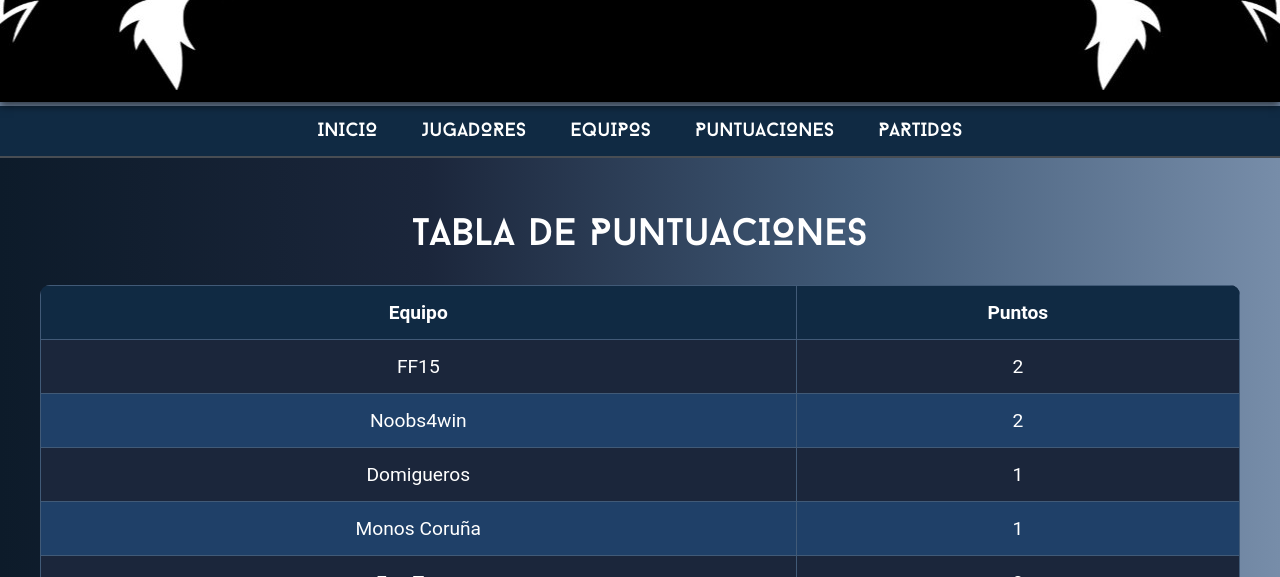
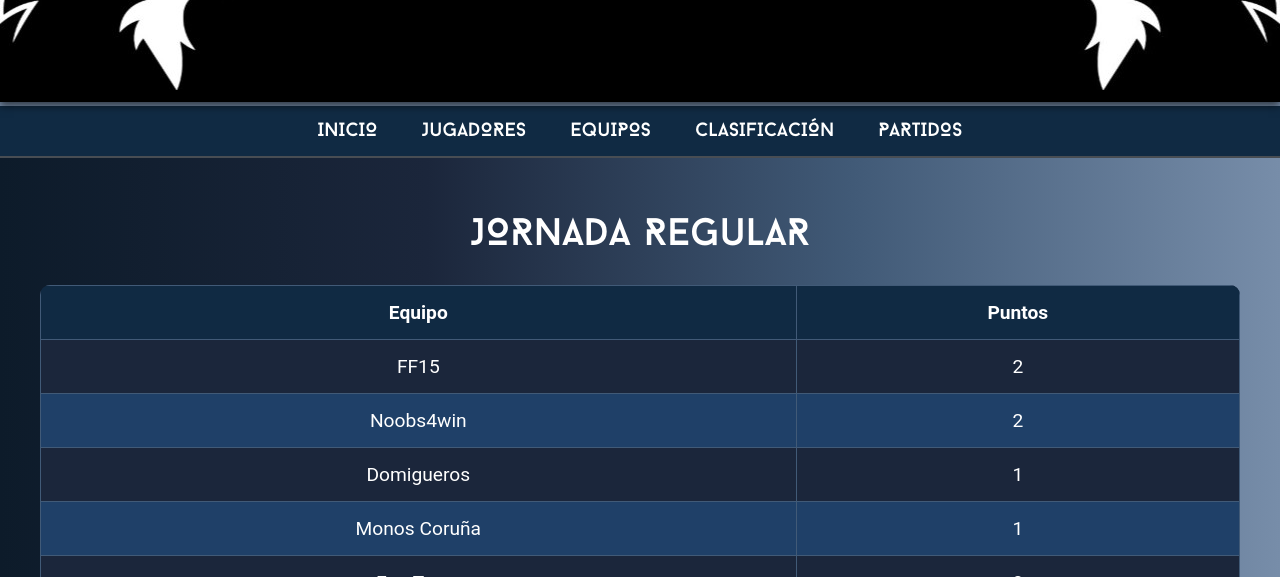
Before and after one commit to Endermaiter/laligadelnorte.org, a plain HTML site: page web/scores.html in a window 1280 px wide. Shown: the part 223-800 px from the top of the page. Drawn offline with Linux system fonts and the light colour scheme.

Commit message:
Some fix in title of scores page

```diff
--- a/web/scores.html
+++ b/web/scores.html
@@ -15,12 +15,12 @@
         <a href="../index.html">INICIO</a>
         <a href="players.html">JuGADORES</a>
         <a href="teams.html">EquIPOS</a>
-        <a href="scores.html">PuNTuACIONES</a>
+        <a href="scores.html">CLASIFICACIÓN</a>
         <a href="matches.html">PARTIDOS</a>
     </nav>
     <div class="container">
         <section id="scores" class="section">
-            <p>TABLA DE PuNTuACIONES</p>
+            <p>JORNADA REGuLAR</p>
             <table class="table" id="scoreTable">
                 <thead>
                     <tr>
```
Also changed, not shown: index.html (+1 -1 lines), web/matches.html (+2 -1 lines), web/players.html (+1 -1 lines), web/teams.html (+1 -1 lines).
